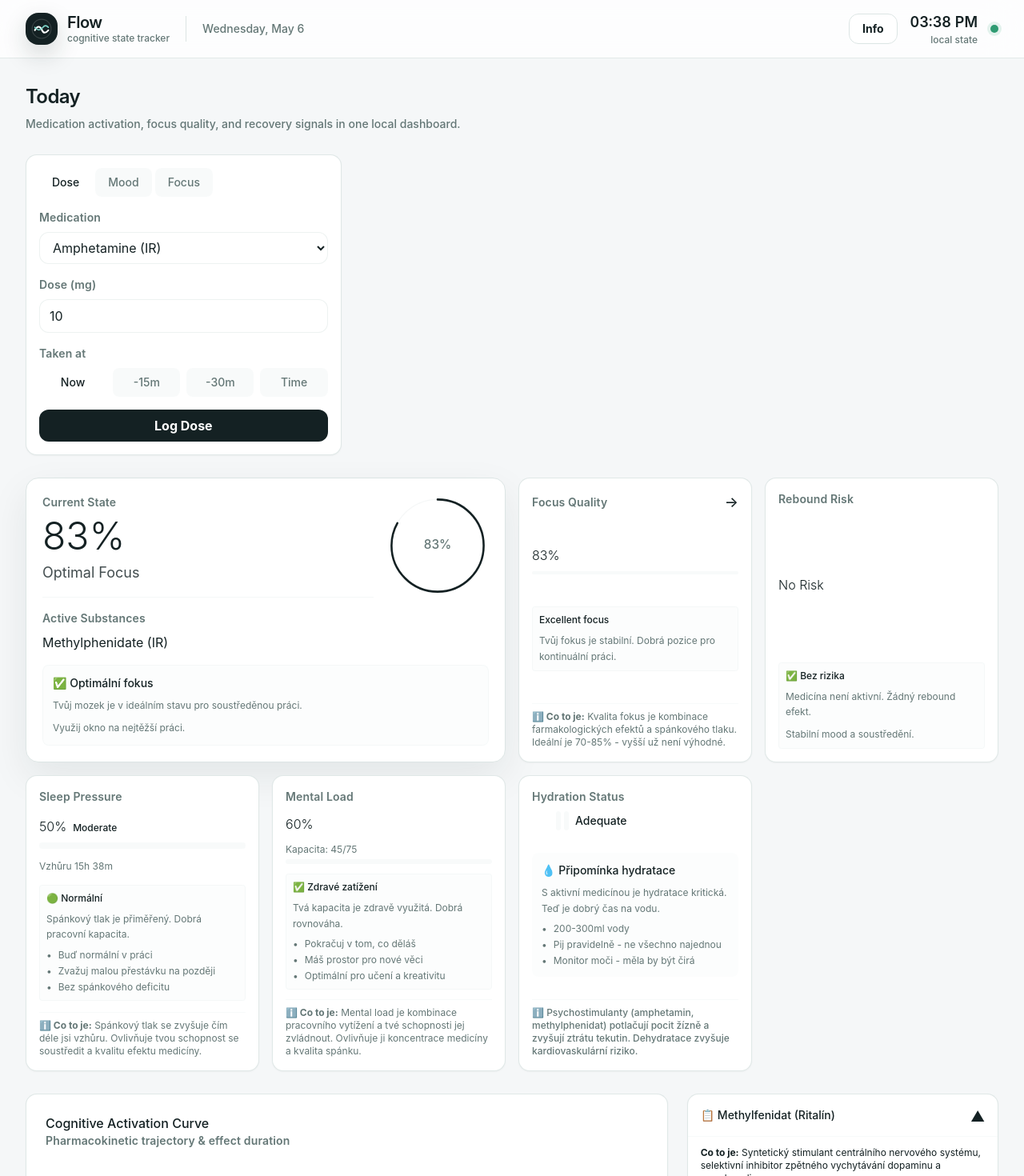
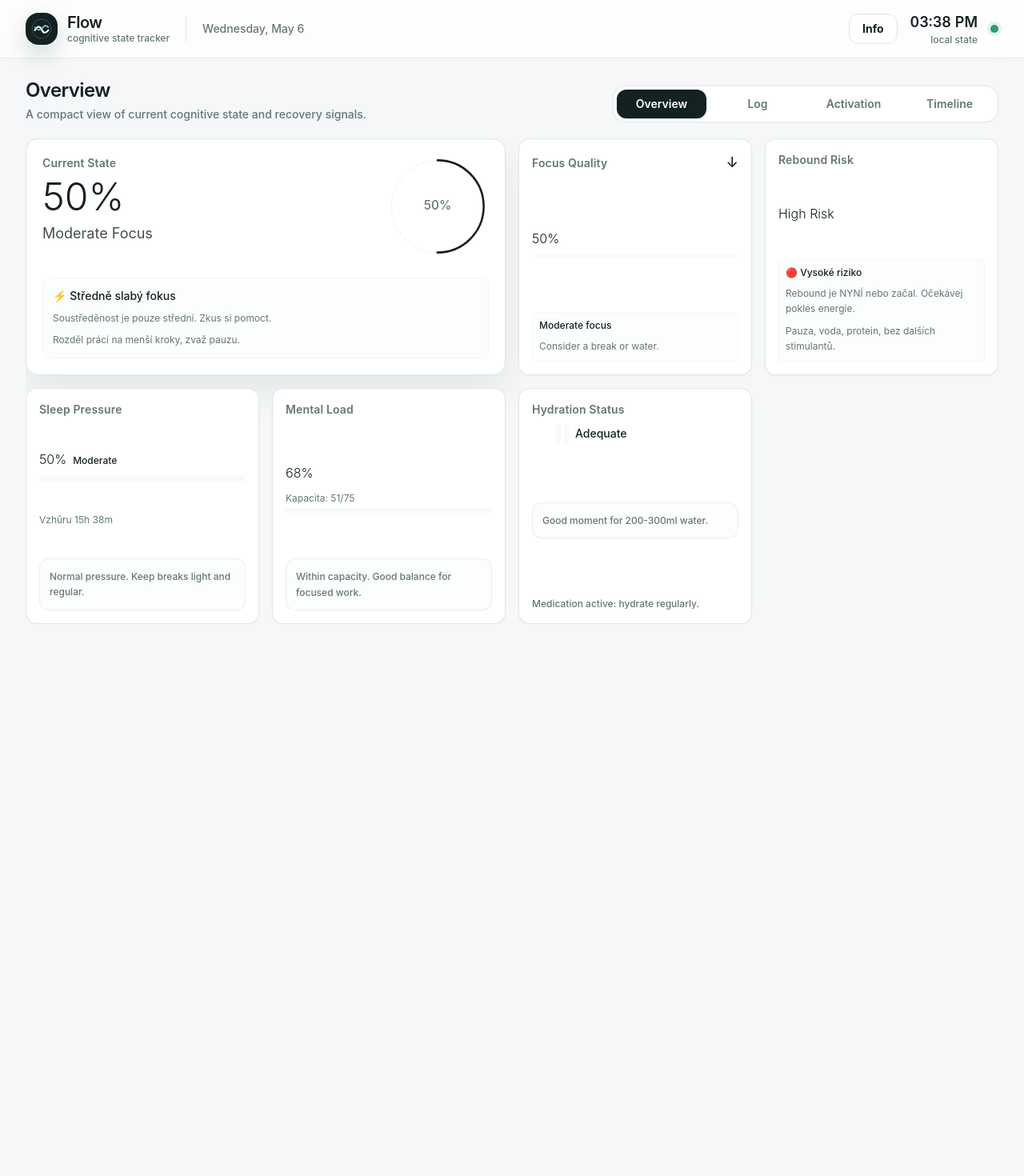
Before and after one commit to codesfromspace/flow, a Next.js app: page / in a window 1280 px wide. Shown: the top 1470 px of the page at 80% size. After the commit the page ends 804 px from the top, so only its background shows below. Built offline with nearby package versions, Linux system fonts and the light colour scheme.

Commit message:
Split dashboard into compact pages

```diff
--- a/app/page.tsx
+++ b/app/page.tsx
@@ -54,6 +54,8 @@ interface ActivationDataPoint {
   timestamp: number;
 }
 
+type AppPage = 'overview' | 'log' | 'activation' | 'timeline';
+
 export default function Dashboard() {
   const { isInitialized, getMedicationProfiles } = useIndexedDB();
   const { widgetOrder, moveWidget } = useWidgetOrder();
@@ -67,6 +69,7 @@ export default function Dashboard() {
   const [timelineData, setTimelineData] = useState<ActivationDataPoint[]>([]);
   const [hydrationLevel] = useState<1 | 2 | 3 | 4 | 5>(3);
   const [isInfoOpen, setIsInfoOpen] = useState(false);
+  const [activePage, setActivePage] = useState<AppPage>('overview');
   const [userProfile, setUserProfile] = useState<UserProfile>({});
   const [effectiveRange, setEffectiveRange] = useState<EffectiveRange>(DEFAULT_EFFECTIVE_RANGE);
   const sensors = useSensors(useSensor(PointerSensor, { activationConstraint: { distance: 6 } }));
@@ -222,6 +225,23 @@ export default function Dashboard() {
       return { time: log.timestamp.getTime(), type, label };
     });
 
+  const recentLogs = [...logs]
+    .sort((a, b) => b.timestamp.getTime() - a.timestamp.getTime())
+    .slice(0, 8)
+    .map((log) => {
+      let label = 'Sleep';
+      if (log.logType === 'medication') label = `${log.data.dose}mg ${log.data.medicationName}`;
+      if (log.logType === 'mood') label = `Mood ${log.data.mood}/5 · Focus ${log.data.focus}/5`;
+      if (log.logType === 'focus') label = `Focus ${log.data.focus}/5`;
+      if (log.logType === 'deep_work') label = 'Deep work';
+      return {
+        id: log.id,
+        label,
+        type: log.logType,
+        time: log.timestamp.toLocaleTimeString('en-US', { hour: '2-digit', minute: '2-digit' }),
+      };
+    });
+
   const renderWidget = (widgetId: string, index: number) => {
     const wrapperProps = {
       canMoveUp: index > 0,
@@ -287,47 +307,112 @@ export default function Dashboard() {
   };
 
   return (
-    <div className="min-h-screen bg-background">
+    <div className="min-h-screen overflow-hidden bg-background">
       <Header onOpenInfo={() => setIsInfoOpen(true)} />
       <InfoModal isOpen={isInfoOpen} onClose={() => setIsInfoOpen(false)} logs={logs} medications={medications} onMedicationSaved={handleMedicationSaved} effectiveRange={effectiveRange} onEffectiveRangeSaved={handleEffectiveRangeSaved} />
 
-      <main className="flex-1 max-w-7xl mx-auto px-4 sm:px-6 lg:px-8 py-8 space-y-7">
-        <div className="flex flex-col gap-2">
-          <h2 className="text-2xl font-semibold tracking-tight text-foreground">Today</h2>
-          <p className="text-sm font-medium text-muted">Medication activation, focus quality, and recovery signals in one local dashboard.</p>
+      <main className="mx-auto flex h-[calc(100vh-69px)] max-w-7xl flex-col gap-5 overflow-hidden px-4 py-6 sm:px-6 lg:px-8">
+        <div className="flex flex-col gap-4 lg:flex-row lg:items-end lg:justify-between">
+          <div className="flex flex-col gap-1">
+            <h2 className="text-2xl font-semibold tracking-tight text-foreground">
+              {activePage === 'overview' && 'Overview'}
+              {activePage === 'log' && 'Log'}
+              {activePage === 'activation' && 'Activation'}
+              {activePage === 'timeline' && 'Timeline'}
+            </h2>
+            <p className="text-sm font-medium text-muted">
+              {activePage === 'overview' && 'A compact view of current cognitive state and recovery signals.'}
+              {activePage === 'log' && 'Record medication, mood, and focus without leaving the first viewport.'}
+              {activePage === 'activation' && 'Medication activation curve and calibration context.'}
+              {activePage === 'timeline' && 'Today’s logged events across the day.'}
+            </p>
           </div>
 
-        <div className="grid grid-cols-1 lg:grid-cols-3 gap-4">
-          <QuickLogForm onLog={handleLog} medications={medications.length > 0 ? medications : Object.values(MEDICATION_PRESETS)} />
+          <nav className="flex w-full gap-2 overflow-x-auto rounded-2xl border border-card-border/90 bg-white p-1 lg:w-auto">
+            {[
+              ['overview', 'Overview'],
+              ['log', 'Log'],
+              ['activation', 'Activation'],
+              ['timeline', 'Timeline'],
+            ].map(([page, label]) => (
+              <button
+                key={page}
+                type="button"
+                onClick={() => setActivePage(page as AppPage)}
+                className={`min-w-28 rounded-xl px-4 py-2 text-sm font-semibold transition ${
+                  activePage === page
+                    ? 'bg-foreground text-white shadow-sm'
+                    : 'text-muted hover:bg-card-border/30 hover:text-foreground'
+                }`}
+              >
+                {label}
+              </button>
+            ))}
+          </nav>
         </div>
 
+        <section className="min-h-0 flex-1 overflow-hidden">
+          {activePage === 'overview' ? (
             <DndContext sensors={sensors} collisionDetection={closestCenter} onDragEnd={handleWidgetDragEnd}>
               <SortableContext items={widgetOrder} strategy={rectSortingStrategy}>
-            <div className="grid grid-cols-1 md:grid-cols-2 lg:grid-cols-4 gap-4 auto-rows-[minmax(220px,auto)] items-stretch">
+                <div className="grid h-full grid-cols-1 gap-4 auto-rows-fr md:grid-cols-2 lg:grid-cols-4">
                   {widgetOrder.slice(0, 6).map((widgetId, idx) => renderWidget(widgetId, idx))}
                 </div>
+              </SortableContext>
+            </DndContext>
+          ) : null}
 
-            <div className="grid grid-cols-1 lg:grid-cols-3 gap-6">
-              <div className="lg:col-span-2">
-                {widgetOrder.includes('activation-curve') ? renderWidget('activation-curve', widgetOrder.indexOf('activation-curve')) : null}
+          {activePage === 'log' ? (
+            <div className="grid h-full grid-cols-1 gap-4 lg:grid-cols-[420px_1fr]">
+              <QuickLogForm onLog={handleLog} medications={medications.length > 0 ? medications : Object.values(MEDICATION_PRESETS)} />
+              <div className="card-base min-h-0 p-5">
+                <div className="mb-4 flex items-center justify-between">
+                  <h3 className="text-lg font-semibold">Recent logs</h3>
+                  <span className="text-sm font-medium text-muted">{recentLogs.length} items</span>
                 </div>
-              <div className="lg:col-span-1">
+                <div className="grid gap-2">
+                  {recentLogs.map((log) => (
+                    <div key={log.id} className="flex items-center justify-between rounded-xl border border-card-border/70 bg-card-border/10 px-4 py-3">
+                      <div>
+                        <p className="text-sm font-semibold text-foreground">{log.label}</p>
+                        <p className="text-xs font-medium capitalize text-muted">{log.type.replace('_', ' ')}</p>
+                      </div>
+                      <span className="text-sm font-semibold tabular-nums text-muted">{log.time}</span>
+                    </div>
+                  ))}
+                </div>
+              </div>
+            </div>
+          ) : null}
+
+          {activePage === 'activation' ? (
+            <div className="grid h-full grid-cols-1 gap-4 lg:grid-cols-[1fr_360px]">
+              <div className="min-h-0">
+                {timelineData.length > 0 ? (
+                  <ActivationCurve data={timelineData} medications={medications.map((m) => ({ name: m.name, color: '#0e9fa8', doseTime: 0 }))} currentTime={currentTime} effectiveRange={effectiveRange} />
+                ) : null}
+              </div>
+              <div className="min-h-0 overflow-hidden">
                 <PharmacologyInfo />
               </div>
             </div>
+          ) : null}
 
-            {widgetOrder.includes('daily-timeline') ? (
-              <div className="grid grid-cols-1 gap-6">
-                {renderWidget('daily-timeline', widgetOrder.indexOf('daily-timeline'))}
+          {activePage === 'timeline' ? (
+            <div className="h-full">
+              {todayEvents.length > 0 ? (
+                <DailyTimeline events={todayEvents} currentTime={currentTime} dayStart={dayStart} dayEnd={dayEnd} />
+              ) : (
+                <div className="card-base grid h-full place-items-center p-8 text-center">
+                  <div>
+                    <h3 className="text-lg font-semibold">No events today</h3>
+                    <p className="mt-2 text-sm font-medium text-muted">Log a dose, mood, or focus entry to populate the timeline.</p>
+                  </div>
+                </div>
+              )}
             </div>
           ) : null}
-          </SortableContext>
-        </DndContext>
-
-        <div className="text-center text-muted text-xs pt-8 border-t border-card-border/80">
-          <p>Flow • Local-first cognitive tracking • v0.1.0</p>
-          <p className="mt-2">Data stored locally. No external synchronization.</p>
-        </div>
+        </section>
       </main>
     </div>
   );
--- a/components/widgets/EstimatedFocus.tsx
+++ b/components/widgets/EstimatedFocus.tsx
@@ -30,13 +30,9 @@ export default function EstimatedFocus({ percentage, trend }: EstimatedFocusProp
   };
 
   const getTipBasedOnTrend = () => {
-    if (trend === 'up') {
-      return 'Tvůj fokus se zlepšuje. Pokračuj v tom, co děláš!';
-    }
-    if (trend === 'down') {
-      return 'Tvůj fokus se zhoršuje. Zvažuj přestávku, vodu, nebo fyzickou aktivitu.';
-    }
-    return 'Tvůj fokus je stabilní. Dobrá pozice pro kontinuální práci.';
+    if (trend === 'up') return 'Focus is improving.';
+    if (trend === 'down') return 'Consider a break or water.';
+    return 'Stable window for continuous work.';
   };
 
   return (
@@ -59,11 +55,6 @@ export default function EstimatedFocus({ percentage, trend }: EstimatedFocusProp
         <p className="text-xs text-muted leading-relaxed">{getTipBasedOnTrend()}</p>
       </div>
 
-      <div className="border-t border-card-border/20 pt-2">
-        <p className="text-xs text-muted">
-          <strong>ℹ️ Co to je:</strong> Kvalita fokus je kombinace farmakologických efektů a spánkového tlaku. Ideální je 70-85% - vyšší už není výhodné.
-        </p>
-      </div>
     </div>
   );
 }
--- a/components/widgets/HydrationReminder.tsx
+++ b/components/widgets/HydrationReminder.tsx
@@ -28,41 +28,21 @@ export default function HydrationReminder({ level, concentration }: HydrationRem
   const getRecommendation = () => {
     if (hasActiveMedication) {
       if (level <= 2) {
-        return {
-          title: '🚨 Pij NYNÍ!',
-          message: 'Psychostimulanty zvyšují riziko dehydratace. Pij vodu každých 15-20 minut.',
-          tips: ['500ml vody během příštích 10 minut', 'Obsahuj elektrolyt (minerální voda)', 'Vyhni se kofeinu'],
-        };
+        return 'Drink now. Active medication increases dehydration risk.';
       }
       if (level === 3) {
-        return {
-          title: '💧 Připomínka hydratace',
-          message: 'S aktivní medicínou je hydratace kritická. Teď je dobrý čas na vodu.',
-          tips: ['200-300ml vody', 'Pij pravidelně - ne všechno najednou', 'Monitor moči - měla by být čirá'],
-        };
+        return 'Good moment for 200-300ml water.';
       }
-      return {
-        title: '✅ Dobrá hydratace',
-        message: 'Udržuj si tento stav - s medicínou je dehydratace vážný problém.',
-        tips: ['Pokračuj v pití vody', 'Každých 30 minut několik mouthfuls', 'Vyhni se alkoholu'],
-      };
+      return 'Maintain steady water intake.';
     } else {
       if (level <= 2) {
-        return {
-          title: '💧 Nízká hydratace',
-          message: 'Přestože teď nejsi pod medikací, měl bys pít.',
-          tips: ['Postupně pij vodu (ne najednou)', '200-300ml na jednu dobu', 'Jídlo s vysokým obsahem vody pomaže'],
-        };
+        return 'Low hydration. Drink gradually.';
       }
-      return {
-        title: '✅ Normální stav',
-        message: 'Hydratace je v pořádku. Pokud začneš brát medicínu, zvyš příjem vody.',
-        tips: ['Preventivně pij v průběhu dne', 'Připrav si vodu předem', 'Sleduj své pocity žízně'],
-      };
+      return 'Hydration is stable.';
     }
   };
 
-  const rec = getRecommendation();
+  const summary = getRecommendation();
 
   return (
     <div className={`card-base h-full min-h-[220px] p-4 flex flex-col justify-between gap-3 ${isUrgent ? 'border border-status-danger/40 bg-status-danger/5' : ''}`}>
@@ -89,26 +69,8 @@ export default function HydrationReminder({ level, concentration }: HydrationRem
         </div>
       </div>
 
-      <div className="bg-card-border/10 p-3 rounded-lg space-y-2">
-        <p className="text-sm font-medium text-foreground">{rec.title}</p>
-        <p className="text-xs text-muted leading-relaxed">{rec.message}</p>
-        <ul className="text-xs text-muted space-y-1">
-          {rec.tips.map((tip, i) => (
-            <li key={i} className="flex gap-2">
-              <span>•</span>
-              <span>{tip}</span>
-            </li>
-          ))}
-        </ul>
-      </div>
-
-      {hasActiveMedication && (
-        <div className="border-t border-card-border/20 pt-2">
-          <p className="text-xs text-muted font-medium">
-            ℹ️ Psychostimulanty (amphetamin, methylphenidat) potlačují pocit žízně a zvyšují ztrátu tekutin. Dehydratace zvyšuje kardiovaskulární riziko.
-          </p>
-        </div>
-      )}
+      <p className="rounded-xl border border-card-border/60 bg-card-border/10 p-3 text-xs font-medium leading-relaxed text-muted">{summary}</p>
+      {hasActiveMedication ? <p className="text-xs font-medium text-muted">Medication active: hydrate regularly.</p> : null}
     </div>
   );
 }
--- a/components/widgets/MentalLoad.tsx
+++ b/components/widgets/MentalLoad.tsx
@@ -15,29 +15,11 @@ export default function MentalLoad({ load, capacity }: MentalLoadProps) {
     return 'text-status-green';
   };
 
-  const getRecommendation = () => {
-    if (overloaded) {
-      return {
-        title: '🔴 Přetížení',
-        message: 'Tvá kognitivní kapacita je překročena. Výkon bude klesat.',
-        tips: ['Deleguj nebo odlož úkoly', 'Rozděl velké projekty', 'Přestávky každých 25 minut', 'Ne všechno musí být NYNÍ'],
-      };
-    }
-    if (load > capacity * 0.8) {
-      return {
-        title: '🟡 Vysoké zatížení',
-        message: 'Blížíš se k limitům. Buď opatrný.',
-        tips: ['Plánuj více si času', 'Vyhni se multitaskingu', 'Pamatuj na přestávky', 'Komunikuj, když potřebuješ pomoc'],
-      };
-    }
-    return {
-      title: '✅ Zdravé zatížení',
-      message: 'Tvá kapacita je zdravě využitá. Dobrá rovnováha.',
-      tips: ['Pokračuj v tom, co děláš', 'Máš prostor pro nové věci', 'Optimální pro učení a kreativitu'],
-    };
+  const getSummary = () => {
+    if (overloaded) return 'Over capacity. Reduce workload or split tasks.';
+    if (load > capacity * 0.8) return 'Near capacity. Avoid multitasking.';
+    return 'Within capacity. Good balance for focused work.';
   };
-
-  const rec = getRecommendation();
 
   return (
     <div className="card-base h-full min-h-[220px] p-4 flex flex-col justify-between gap-3">
@@ -55,24 +37,7 @@ export default function MentalLoad({ load, capacity }: MentalLoadProps) {
         </div>
       </div>
 
-      <div className="bg-card-border/10 p-2 rounded space-y-2 border border-card-border/20">
-        <p className="text-xs font-medium">{rec.title}</p>
-        <p className="text-xs text-muted leading-relaxed">{rec.message}</p>
-        <ul className="text-xs text-muted space-y-1">
-          {rec.tips.map((tip, i) => (
-            <li key={i} className="flex gap-2">
-              <span>•</span>
-              <span>{tip}</span>
-            </li>
-          ))}
-        </ul>
-      </div>
-
-      <div className="border-t border-card-border/20 pt-2">
-        <p className="text-xs text-muted">
-          <strong>ℹ️ Co to je:</strong> Mental load je kombinace pracovního vytížení a tvé schopnosti jej zvládnout. Ovlivňuje ji koncentrace medicíny a kvalita spánku.
-        </p>
-      </div>
+      <p className="rounded-xl border border-card-border/60 bg-card-border/10 p-3 text-xs font-medium leading-relaxed text-muted">{getSummary()}</p>
     </div>
   );
 }
--- a/components/widgets/SleepPressure.tsx
+++ b/components/widgets/SleepPressure.tsx
@@ -27,36 +27,12 @@ export default function SleepPressure({ pressure, hoursAwake }: SleepPressurePro
     return 'text-status-red';
   };
 
-  const getRecommendation = () => {
-    if (pressure < 30) {
-      return {
-        title: '✅ Odpočinutý',
-        message: 'Dostatečně jsi spali. Tvůj mozek je svěží.',
-        tips: ['Ideální čas pro náročnou práci', 'Vysoká kvalita rozhodování', 'Dobré chování proti medicíně'],
-      };
-    }
-    if (pressure < 60) {
-      return {
-        title: '🟢 Normální',
-        message: 'Spánkový tlak je přiměřený. Dobrá pracovní kapacita.',
-        tips: ['Buď normální v práci', 'Zvažuj malou přestávku na později', 'Bez spánkového deficitu'],
-      };
-    }
-    if (pressure < 80) {
-      return {
-        title: '🟡 Vysoký tlak',
-        message: 'Jsi vzhůru příliš dlouho. Spánek by byl dobrý.',
-        tips: ['Skoč si 20 min (power nap)', 'Kofein POUZE do 15:00', 'Voda a zdravé jídlo', 'Zmiňuj si pracovní tempo'],
-      };
-    }
-    return {
-      title: '🔴 Kritický deficit',
-      message: 'MUSÍŠ SPÁT. Tvůj mozek je podstatně zhoršen.',
-      tips: ['30-90 min spánek ASAP', 'Medicína nebude fungovat správně', 'Nesuď své schopnosti - jsi únava', 'Bezpečnost: Neřídí, neoperuj stroje'],
-    };
+  const getSummary = () => {
+    if (pressure < 30) return 'Rested. Good window for demanding work.';
+    if (pressure < 60) return 'Normal pressure. Keep breaks light and regular.';
+    if (pressure < 80) return 'High pressure. Plan lighter work soon.';
+    return 'Critical pressure. Sleep should take priority.';
   };
-
-  const rec = getRecommendation();
 
   return (
     <div className={`card-base h-full min-h-[220px] p-4 bg-gradient-to-br ${getStatusColor()} flex flex-col justify-between gap-3`}>
@@ -72,24 +48,7 @@ export default function SleepPressure({ pressure, hoursAwake }: SleepPressurePro
       </div>
       <p className="text-xs text-muted">Vzhůru {Math.floor(hoursAwake)}h {Math.round((hoursAwake % 1) * 60)}m</p>
 
-      <div className="bg-card-border/10 p-2 rounded space-y-2 border border-card-border/20">
-        <p className="text-xs font-medium">{rec.title}</p>
-        <p className="text-xs text-muted leading-relaxed">{rec.message}</p>
-        <ul className="text-xs text-muted space-y-1">
-          {rec.tips.map((tip, i) => (
-            <li key={i} className="flex gap-2">
-              <span>•</span>
-              <span>{tip}</span>
-            </li>
-          ))}
-        </ul>
-      </div>
-
-      <div className="border-t border-card-border/20 pt-2">
-        <p className="text-xs text-muted">
-          <strong>ℹ️ Co to je:</strong> Spánkový tlak se zvyšuje čím déle jsi vzhůru. Ovlivňuje tvou schopnost se soustředit a kvalitu efektu medicíny.
-        </p>
-      </div>
+      <p className="rounded-xl border border-card-border/60 bg-card-border/10 p-3 text-xs font-medium leading-relaxed text-muted">{getSummary()}</p>
     </div>
   );
 }
```
Lines whose indentation alone changed are shown as unchanged.
